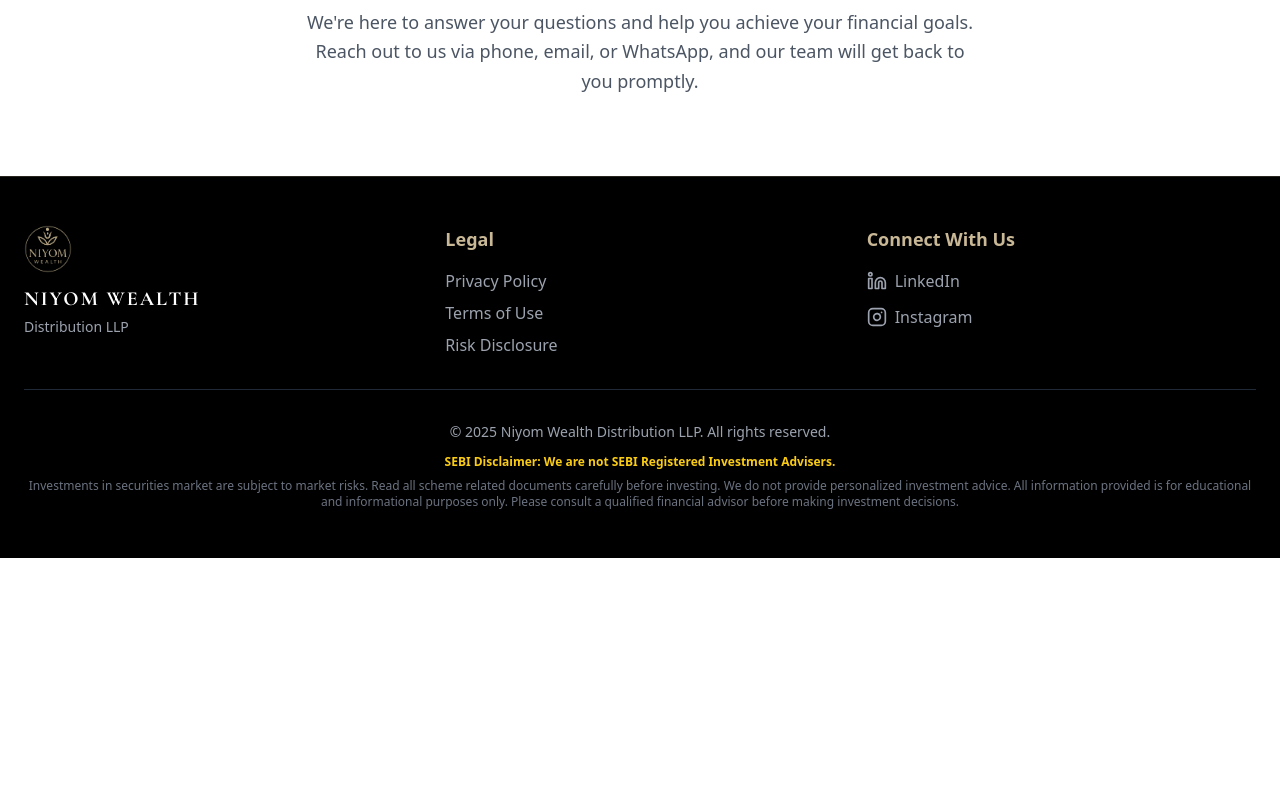
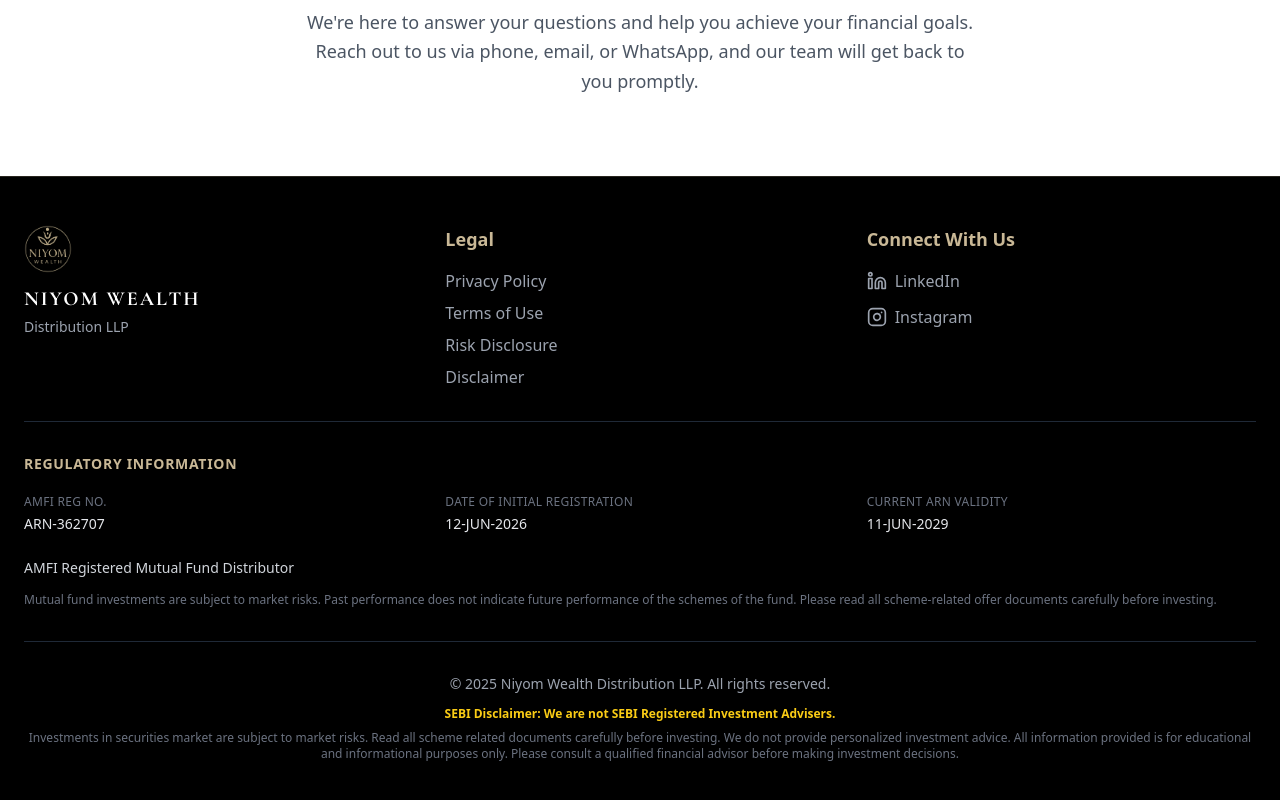
Before and after one commit to KavitaSri06/Niyom, a React (Vite) app: page / in a window 1280 px wide. Shown: the part 3413-4213 px from the top of the page. Before the commit the page ends 3971 px from the top, so only its background shows below. Built offline with nearby package versions, Linux system fonts and the light colour scheme; no server answers.

Commit message:
fix: added regulatory information and disclaimer

```diff
--- a/src/App.tsx
+++ b/src/App.tsx
@@ -16,6 +16,7 @@
 import { PrivacyPolicy } from './pages/PrivacyPolicy';
 import { TermsOfUse } from './pages/TermsOfUse';
 import { RiskDisclaimer } from './pages/RiskDisclaimer';
+import { Disclaimer } from './pages/Disclaimer';
 import { MutualFundsLead } from './pages/MutualFundsLead';
 import { PrimaryBondsLead } from './pages/PrimaryBondsLead';
 import { FixedDepositsLead } from './pages/FixedDepositsLead';
@@ -33,7 +34,7 @@
 
 function AppContent() {
   const { user, loading } = useAuth();
-  const [currentPage, setCurrentPage] = useState<'landing' | 'services' | 'learning' | 'news' | 'mfresearch' | 'calculator' | 'unlisted' | 'bonds' | 'login' | 'signup' | 'dashboard' | 'kyc' | 'admin' | 'order-placement' | 'privacy' | 'terms' | 'risk' | 'mutual-funds' | 'primary-bonds' | 'fixed-deposits' | 'insurance' | 'crm-login' | 'crm-employee' | 'crm-admin' | 'crm-add-deal' | 'crm-new' | 'client-portal' | 'client-login'>('landing');
+  const [currentPage, setCurrentPage] = useState<'landing' | 'services' | 'learning' | 'news' | 'mfresearch' | 'calculator' | 'unlisted' | 'bonds' | 'login' | 'signup' | 'dashboard' | 'kyc' | 'admin' | 'order-placement' | 'privacy' | 'terms' | 'risk' | 'disclaimer' | 'mutual-funds' | 'primary-bonds' | 'fixed-deposits' | 'insurance' | 'crm-login' | 'crm-employee' | 'crm-admin' | 'crm-add-deal' | 'crm-new' | 'client-portal' | 'client-login'>('landing');
   const [showAuth, setShowAuth] = useState(false);
   const [showSignup, setShowSignup] = useState(false);
   const [isAdmin, setIsAdmin] = useState(false);
@@ -71,6 +72,8 @@
         setCurrentPage('terms');
       } else if (pathname === '/risk') {
         setCurrentPage('risk');
+      } else if (pathname === '/disclaimer') {
+        setCurrentPage('disclaimer');
       } else if (pathname === '/mutual-funds') {
         setCurrentPage('mutual-funds');
       } else if (pathname === '/primary-bonds') {
@@ -344,6 +347,10 @@
     return <RiskDisclaimer onClose={handleBackToLanding} />;
   }
 
+  if (currentPage === 'disclaimer') {
+    return <Disclaimer onClose={handleBackToLanding} />;
+  }
+
   if (currentPage === 'mutual-funds') {
     return <MutualFundsLead onBack={handleBackToLanding} />;
   }
--- /dev/null
+++ b/src/components/RegulatoryInfo.tsx
@@ -0,0 +1,40 @@
+// Dedicated, compliance-focused "Regulatory Information" block for the site
+// footer. Single source of truth for the AMFI/ARN disclosures so the wording
+// stays consistent across the site and with the Risk Disclosure / Disclaimer
+// page. Styled to match the existing dark footer theme (gold #c9b896 heading,
+// muted gray body) without altering the surrounding footer layout.
+
+export function RegulatoryInfo() {
+  const items = [
+    { label: 'AMFI Reg No.', value: 'ARN-362707' },
+    { label: 'Date of Initial Registration', value: '12-JUN-2026' },
+    { label: 'Current ARN Validity', value: '11-JUN-2029' },
+  ];
+
+  return (
+    <div className="pt-8 mb-8 border-t border-gray-800">
+      <h3 className="text-sm font-semibold uppercase tracking-wider text-[#c9b896] mb-5 text-center md:text-left">
+        Regulatory Information
+      </h3>
+
+      <div className="grid grid-cols-1 md:grid-cols-3 gap-4 md:gap-8 text-center md:text-left">
+        {items.map((it) => (
+          <div key={it.label}>
+            <p className="text-xs text-gray-500 uppercase tracking-wide">{it.label}</p>
+            <p className="text-sm text-gray-200 font-medium mt-1">{it.value}</p>
+          </div>
+        ))}
+      </div>
+
+      <p className="text-sm text-gray-300 font-medium mt-6 text-center md:text-left">
+        AMFI Registered Mutual Fund Distributor
+      </p>
+
+      <p className="text-xs text-gray-500 leading-relaxed mt-3 text-center md:text-left">
+        Mutual fund investments are subject to market risks. Past performance does not indicate
+        future performance of the schemes of the fund. Please read all scheme-related offer
+        documents carefully before investing.
+      </p>
+    </div>
+  );
+}
--- /dev/null
+++ b/src/pages/Disclaimer.tsx
@@ -0,0 +1,125 @@
+import { useEffect } from 'react';
+import { X, ArrowLeft, ShieldAlert } from 'lucide-react';
+import { LegalSection } from '../components/LegalDocumentLayout';
+
+interface DisclaimerProps {
+  onClose: () => void;
+}
+
+// Editable for future compliance updates — change this single value when the
+// disclaimer content is revised.
+const LAST_UPDATED = 'February 13, 2026';
+
+const COMPANY = 'Niyom Wealth Distribution LLP';
+
+export function Disclaimer({ onClose }: DisclaimerProps) {
+  // SEO-friendly title + description; restored on unmount.
+  useEffect(() => {
+    const prevTitle = document.title;
+    document.title = 'Disclaimer | Niyom Wealth Distribution LLP';
+    const meta = document.querySelector('meta[name="description"]');
+    const prevDesc = meta?.getAttribute('content') ?? null;
+    if (meta) {
+      meta.setAttribute(
+        'content',
+        'Disclaimer — Mutual Fund investment risk and SEBI NAV applicability guidelines for Niyom Wealth Distribution LLP.',
+      );
+    }
+    return () => {
+      document.title = prevTitle;
+      if (meta && prevDesc !== null) meta.setAttribute('content', prevDesc);
+    };
+  }, []);
+
+  return (
+    <div className="min-h-screen bg-gradient-to-br from-slate-50 via-gray-50 to-slate-100">
+      {/* Top navigation bar */}
+      <header className="sticky top-0 z-50 bg-gradient-to-r from-slate-900 via-slate-800 to-slate-900 text-white shadow-2xl border-b border-slate-700">
+        <div className="max-w-6xl mx-auto px-6 sm:px-8 py-5 flex justify-between items-center">
+          <button
+            onClick={onClose}
+            aria-label="Back to home"
+            className="flex items-center gap-3 hover:text-[#c9b896] transition-all duration-300 font-medium group"
+          >
+            <ArrowLeft size={22} className="group-hover:-translate-x-1 transition-transform" />
+            <span className="tracking-wide text-sm uppercase">Back to Home</span>
+          </button>
+          <button
+            onClick={onClose}
+            aria-label="Close disclaimer"
+            className="text-white hover:text-[#c9b896] transition-colors p-2 hover:bg-slate-700 rounded-lg"
+          >
+            <X size={26} />
+          </button>
+        </div>
+      </header>
+
+      <main className="max-w-5xl mx-auto px-6 sm:px-8 py-12 sm:py-16">
+        <article className="bg-white rounded-xl shadow-2xl border border-slate-200 overflow-hidden">
+          {/* Header area */}
+          <div className="bg-gradient-to-r from-slate-50 to-white p-8 sm:p-12 border-b-2 border-slate-200">
+            <div className="flex items-start gap-6 mb-6">
+              <div className="flex-shrink-0" aria-hidden="true">
+                <ShieldAlert className="w-16 h-16 text-[#c9b896]" strokeWidth={1.5} />
+              </div>
+              <div className="flex-1">
+                <h1
+                  className="text-4xl sm:text-5xl font-bold text-slate-900 mb-3 leading-tight"
+                  style={{ fontFamily: 'Georgia, "Times New Roman", serif', letterSpacing: '-0.025em' }}
+                >
+                  Disclaimer
+                </h1>
+                <p className="text-lg text-slate-600 font-light tracking-wide">{COMPANY}</p>
+              </div>
+            </div>
+            <div className="flex items-center gap-2 text-sm">
+              <span className="font-semibold text-slate-700 uppercase tracking-wider">Last Updated:</span>
+              <span className="text-slate-600">{LAST_UPDATED}</span>
+            </div>
+          </div>
+
+          {/* Compliance content */}
+          <div className="p-8 sm:p-12">
+            <LegalSection number="1" title="Mutual Fund Investment Risk">
+              <p>
+                Mutual Fund investments are subject to market risks and there is no assurance or
+                guarantee that the objective of the Scheme will be achieved. Past performance of the
+                Sponsor, AMC, Fund or any scheme of the Fund does not indicate the future performance
+                of the Schemes of the Fund. Please read the Key Information Memorandum (KIM), Scheme
+                Information Document (SID), and all scheme-related offer documents carefully before
+                investing.
+              </p>
+            </LegalSection>
+
+            <LegalSection number="2" title="SEBI Circular — NAV Applicability (Debt / Income Schemes)">
+              <p>
+                SEBI has vide its circular dated November 26, 2010, stipulated that with respect to
+                purchase of units of income/debt-oriented schemes (other than liquid schemes) with an
+                investment amount equal to or exceeding ₹1 Crore, irrespective of the time of
+                application, the applicable NAV shall be the closing NAV of the day on which funds are
+                available for utilization.
+              </p>
+              <p>
+                Investors are advised to take note of the above SEBI guidelines while investing in
+                income/debt-oriented schemes (other than liquid schemes).
+              </p>
+            </LegalSection>
+          </div>
+
+          {/* Document footer */}
+          <div className="border-t-2 border-slate-200 bg-slate-50 px-8 sm:px-12 py-8 text-center">
+            <p
+              className="text-base font-semibold text-slate-800"
+              style={{ fontFamily: 'Georgia, "Times New Roman", serif' }}
+            >
+              {COMPANY}
+            </p>
+            <p className="text-sm text-slate-500 mt-2">
+              &copy; 2026 Niyom Wealth Distribution LLP. All Rights Reserved.
+            </p>
+          </div>
+        </article>
+      </main>
+    </div>
+  );
+}
--- a/src/pages/Landing.tsx
+++ b/src/pages/Landing.tsx
@@ -1,6 +1,7 @@
 import { ArrowRight, Shield, Target, Zap, TrendingUp, Users, Award, Instagram, Linkedin, ChevronRight, Phone, Mail, MessageCircle, Menu, X, ChevronDown } from 'lucide-react';
 import { useState, useEffect } from 'react';
 import { Logo } from '../components/Logo';
+import { RegulatoryInfo } from '../components/RegulatoryInfo';
 
 interface LandingProps {
   onGetStarted: () => void;
@@ -534,6 +535,12 @@
                 >
                   Risk Disclosure
                 </button>
+                <button
+                  onClick={() => onNavigate('disclaimer')}
+                  className="text-gray-400 hover:text-[#c9b896] transition-colors text-left"
+                >
+                  Disclaimer
+                </button>
               </div>
             </div>
 
@@ -562,6 +569,8 @@
             </div>
           </div>
 
+          <RegulatoryInfo />
+
           <div className="text-center text-gray-400 pt-8 border-t border-gray-800">
             <p className="text-sm">&copy; 2025 Niyom Wealth Distribution LLP. All rights reserved.</p>
             <p className="text-xs mt-3 text-yellow-400 font-semibold">
```
